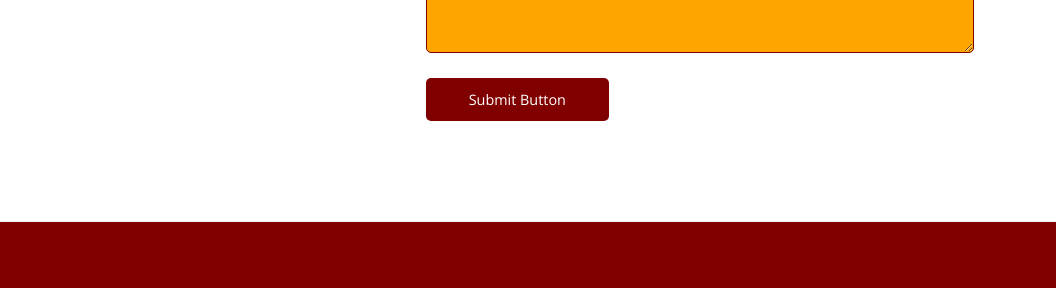
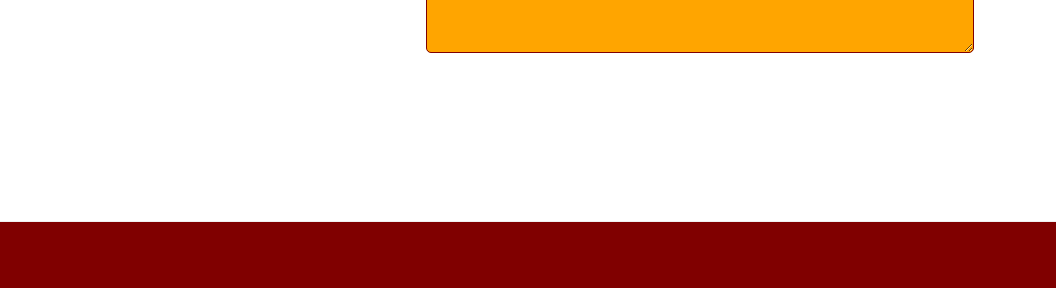
Before and after one commit to unitechasa/uot.asa, a plain HTML site: page contact.html in a window 1280 px wide. Shown: the part 1143-1431 px from the top of the page, 224-1280 px from the left. Drawn offline with nearby package versions, Linux system fonts and the light colour scheme; files whose address does not match are found by name.

Commit message:
Update template-style.css

```diff
--- a/css/template-style.css
+++ b/css/template-style.css
@@ -217,7 +217,7 @@ section h1 {
 	width: 35px;
 }
 form.customform button {
-	background: none repeat scroll 0 0 maroon;
+	background: none repeat scroll 0 0 #fff;
 	border-radius: 5px;
 	transition: background 0.20s linear 0s;
 	-o-transition: background 0.20s linear 0s;
@@ -226,7 +226,7 @@ form.customform button {
 	-webkit-transition: background 0.20s linear 0s;
 }
 form.customform button:hover {
-	background: none repeat scroll 0 0 orange;
+	background: none repeat scroll 0 0 #fff;
 }
 form.customform input, form.customform select, form.customform textarea {
 	border-radius: 5px;
```
